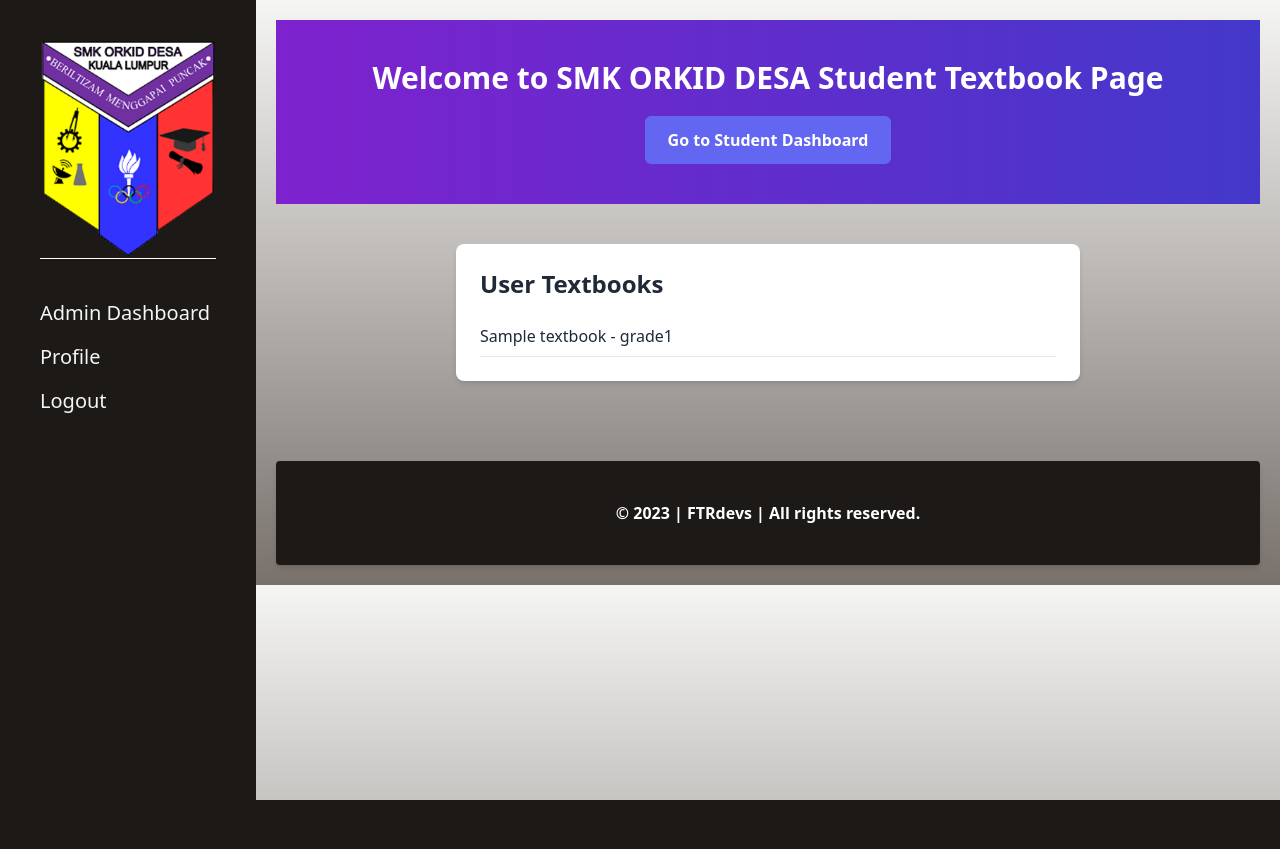
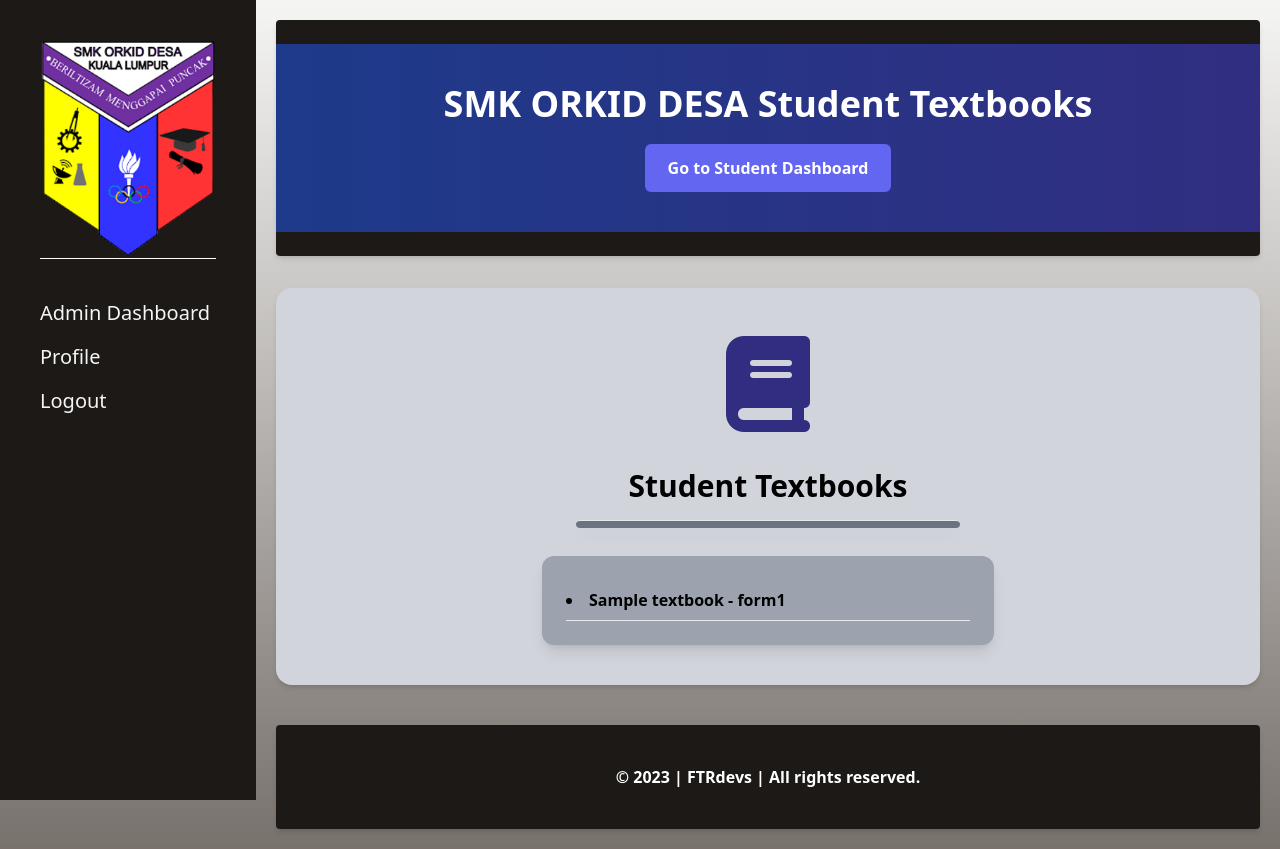
Before and after one commit to saislamb97/edububble, a Django app: page /student/textbook/ in a window 1280 px wide. Before the commit the page ends 800 px from the top, so only its background shows below. Run offline with Django 4.2, Linux system fonts and the light colour scheme; a user stored in the database is signed in; tables that the repository leaves empty hold one stand-in row (values such as "Sample post"); some libraries are stand-ins or nearby versions.

Commit message:
Textbooks Page Updated

```diff
--- a/homeapp/models.py
+++ b/homeapp/models.py
@@ -58,11 +58,11 @@ class User(AbstractBaseUser, PermissionsMixin):
 
 class ClassName(models.Model):
     CLASS_CHOICES = [
-        ('grade1', 'Grade 1'),
-        ('grade2', 'Grade 2'),
-        ('grade3', 'Grade 3'),
-        ('grade4', 'Grade 4'),
-        ('grade5', 'Grade 5'),
+        ('form1', 'Form 1'),
+        ('form2', 'Form 2'),
+        ('form3', 'Form 3'),
+        ('form4', 'Form 4'),
+        ('form5', 'Form 5'),
     ]
     classname = models.CharField(max_length=250, choices=CLASS_CHOICES)
     description = models.TextField(blank=True)
--- a/templates/student/student_payment_application.html
+++ b/templates/student/student_payment_application.html
@@ -3,7 +3,7 @@
 {% block content %}
 
   <header class="bg-gradient-to-r from-blue-900 to-indigo-900 text-white py-10">
-    <h1 class="text-3xl font-semibold text-center">Welcome to SMK ORKID DESA Student Payment Page</h1>
+    <h1 class="text-3xl font-semibold text-center">Welcome to SMK ORKID DESA Student Payment Application Page</h1>
     <a href="{% url 'homeapp:student_index' %}?botId={{ bot_id }}" class="block w-1/4 mx-auto mt-5 bg-indigo-500 hover:bg-indigo-600 text-center text-white font-semibold rounded-md py-3">
       Go to Student Dashboard
     </a>
--- a/templates/student/student_textbook.html
+++ b/templates/student/student_textbook.html
@@ -2,11 +2,13 @@
 {% block title %}student||textbook{% endblock %}
 {% block content %}
 
-  <header class="bg-gradient-to-r from-purple-700 to-indigo-700 text-white py-10">
-    <h1 class="text-3xl font-semibold text-center">Welcome to SMK ORKID DESA Student Textbook Page</h1>
-    <a href="{% url 'homeapp:student_index' %}?botId={{ bot_id }}" class="block w-1/4 mx-auto mt-5 bg-indigo-500 hover:bg-indigo-600 text-center text-white font-semibold rounded-md py-3">
-      Go to Student Dashboard
-    </a>
+  <header class="bg-stone-900 mb-8 py-6 text-white rounded shadow-md text-center">
+    <div class="bg-gradient-to-r from-blue-900 to-indigo-900 text-white py-10">
+      <h1 class="text-4xl font-semibold">SMK ORKID DESA Student Textbooks</h1>
+      <a href="{% url 'homeapp:student_index' %}?botId={{ bot_id }}" class="block w-1/4 mx-auto mt-5 bg-indigo-500 hover:bg-indigo-600 text-center text-white font-semibold rounded-md py-3">
+        Go to Student Dashboard
+      </a>
+    </div>
   </header>
 
   {% if messages %}
@@ -19,15 +21,20 @@
     </div>
   {% endif %}
 
-  <div class="container mx-auto py-10 px-6 text-gray-800">
-    <div class="w-2/3 mx-auto rounded-lg bg-white shadow-md p-6">
-      <h2 class="text-2xl font-semibold mb-4">User Textbooks</h2>
-      <ul>
+  <div class="container mx-auto bg-gray-300 py-10 px-10 text-gray-800 min-h-500 rounded-2xl shadow-md text-center">
+    <h1 class="text-3xl text-black font-bold py-2 mb-1 bg-transparent rounded-xl">
+      <i class="fa-solid fa-book text-indigo-900 text-8xl"></i><br><br>
+      Student Textbooks
+      <hr class="w-96 h-2 bg-gray-500 mx-auto bg-balc border-spacing-1 rounded-md md:my-4 shadow-lg">
+    </h1>
+
+    <div class="w-2/4 mx-auto bg-gray-400 text-black font-semibold rounded-xl shadow-lg p-6 h-full block text-left">
+      <form method="post">
         {% for entry in textbooks_with_classname %}
-          <li class="py-2 border-b border-gray-200">{{ entry.textbook.book_title }} - {{ entry.class_name }}</li>
+          <li class="py-2 border-b border-gray-200 text-2">{{ entry.textbook.book_title }} - {{ entry.class_name }}</li>
           <!-- Display other textbook details or class information as needed -->
         {% endfor %}
-      </ul>
+      </form>
     </div>
   </div>
 
```
Also changed, not shown: homeapp/migrations/0013_alter_classname_classname.py (added), homeapp/views.py (line endings or trailing spaces), media/payslips/WhatsApp_Image_2023-11-03_at_22.02.19_a73d3171.jpg (added), media/payslips/receipt.jpg (added), media/textbook/book-solid.png (added).
